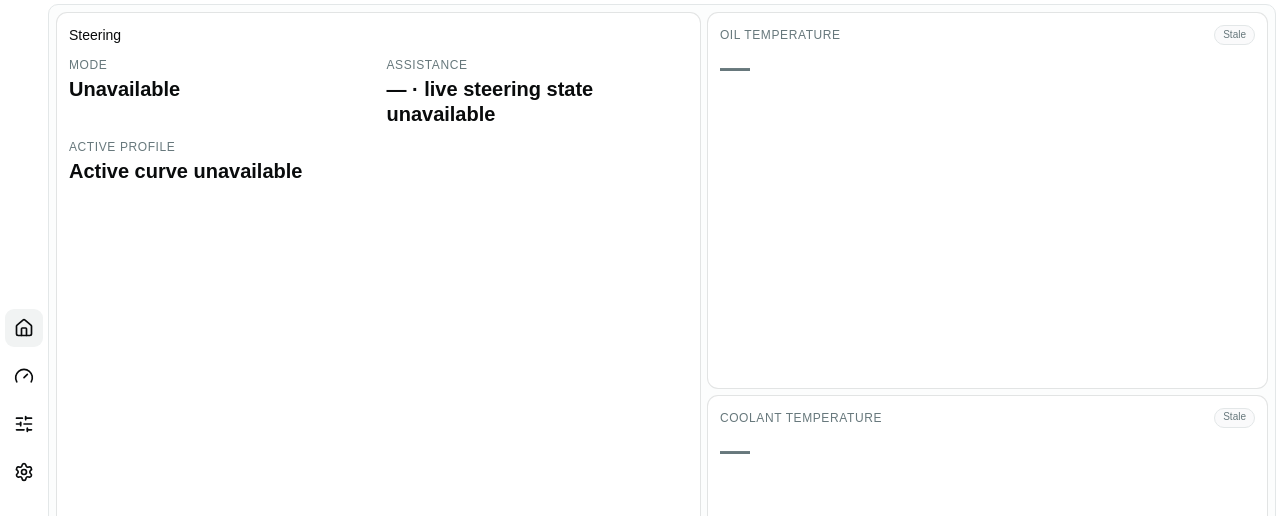
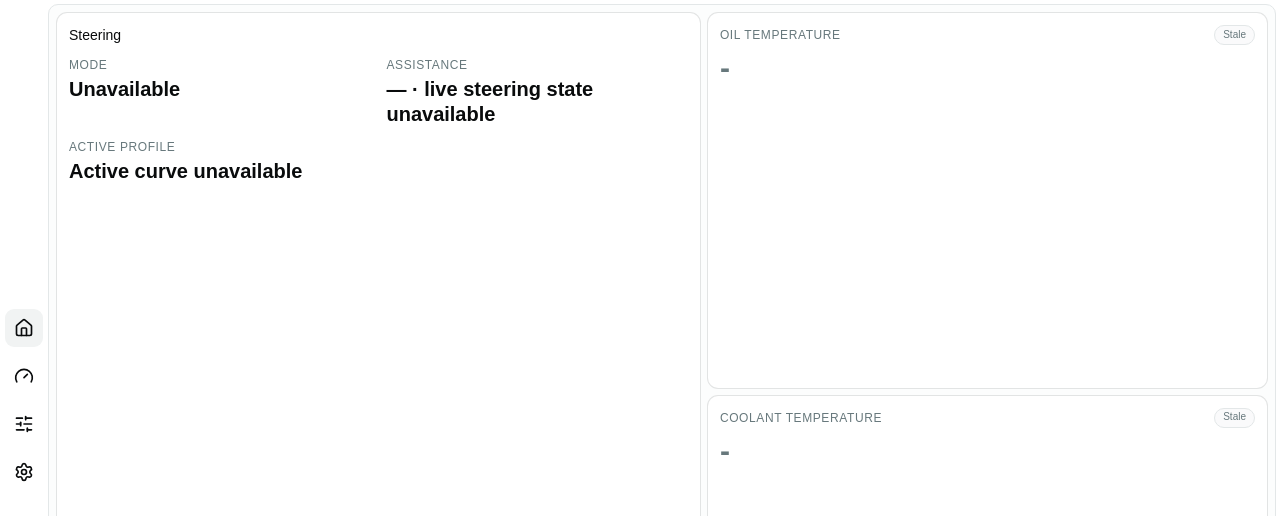
Before and after one commit to AidanZealley/e87canbus, a React (Vite) app in the folder frontend/: page /car in a window 1280 px wide. Shown: the top 516 px of the page. Built offline with nearby package versions, Linux system fonts and the light colour scheme; no server answers.

Commit message:
Replace unavailable value dash with hyphen
- Update temperature gauge to render `-` for unavailable readings
- Align CarFoundation test expectations with the new placeholder

```diff
--- a/frontend/src/components/temperature-gauge/TemperatureGauge.tsx
+++ b/frontend/src/components/temperature-gauge/TemperatureGauge.tsx
@@ -66,7 +66,7 @@ export const TemperatureGauge = ({
             severity === "critical" && "text-destructive"
           )}
         >
-          <span>{available ? value : "—"}</span>
+          <span>{available ? value : "-"}</span>
           {available ? (
             <span className="text-sm font-medium text-muted-foreground">
               {unit}
```
Also changed, not shown: 1 other file (tests, documents, lock files or other folders).
